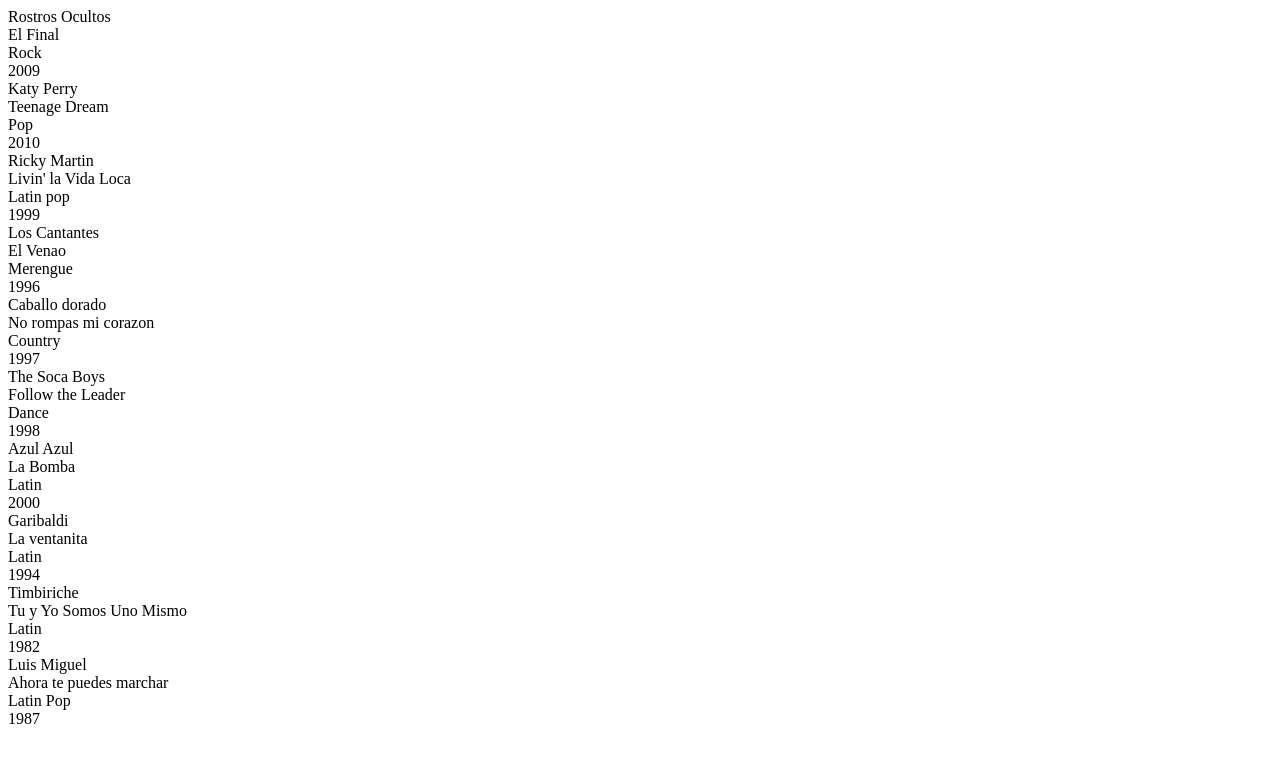
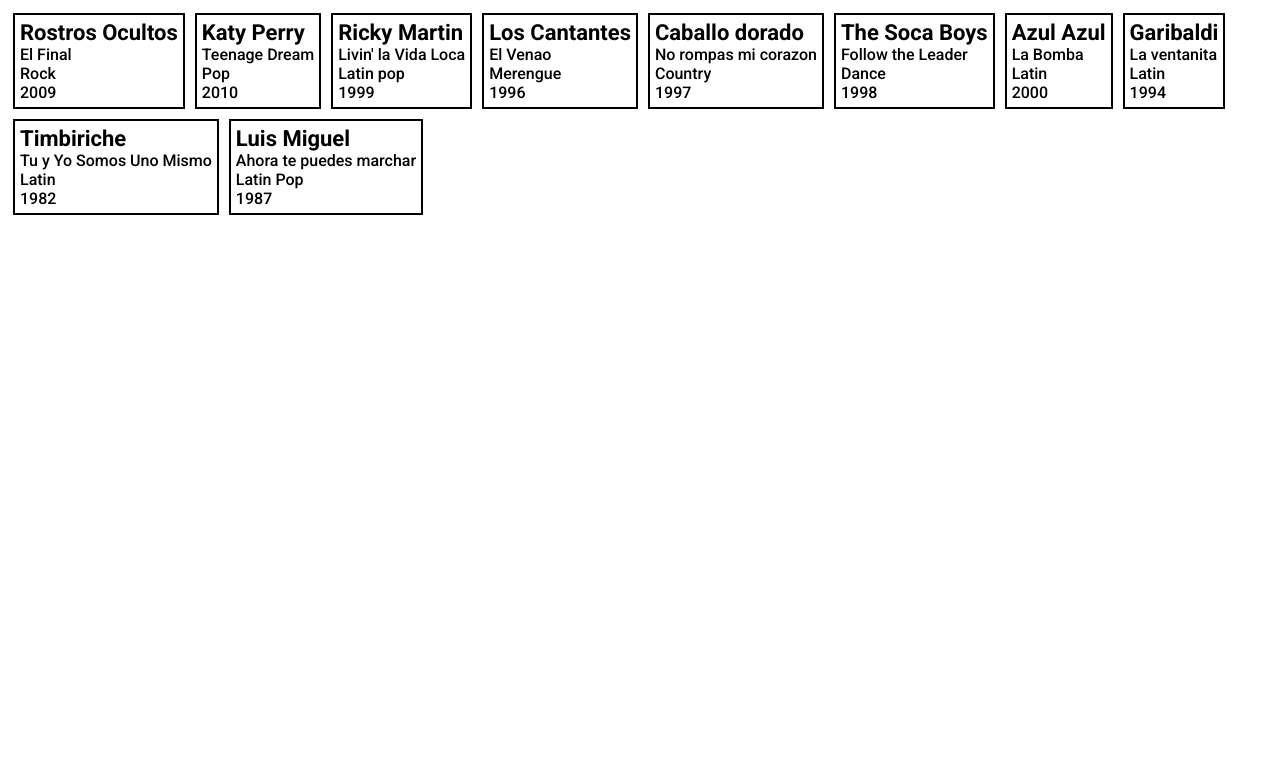
Before and after one commit to parguita/parguita.github.io, a Jekyll site: the page comp20/hw09/index.html, which Jekyll copies as it is, in a window 1280 px wide. Shown: the top 763 px of the page. Built offline with Jekyll 4.4.1, drawn with Linux system fonts in a browser that asks for light colours; nearby versions of some CDN libraries; library files that are not in the unit come from our copies.

Commit message:
correct stylesheet

```diff
--- a/comp20/hw09/index.html
+++ b/comp20/hw09/index.html
@@ -6,7 +6,7 @@
     <link rel="preconnect" href="https://fonts.gstatic.com">
     <link href="https://fonts.googleapis.com/css2?family=Roboto:wght@500;700&display=swap"
           rel="stylesheet">
-    <link href="style.css" type="text/css">
+    <link href="style.css" type="text/css" rel="stylesheet">
     <script src="jquery.js" type="text/javascript"></script>
   </head>
   <body>
```
